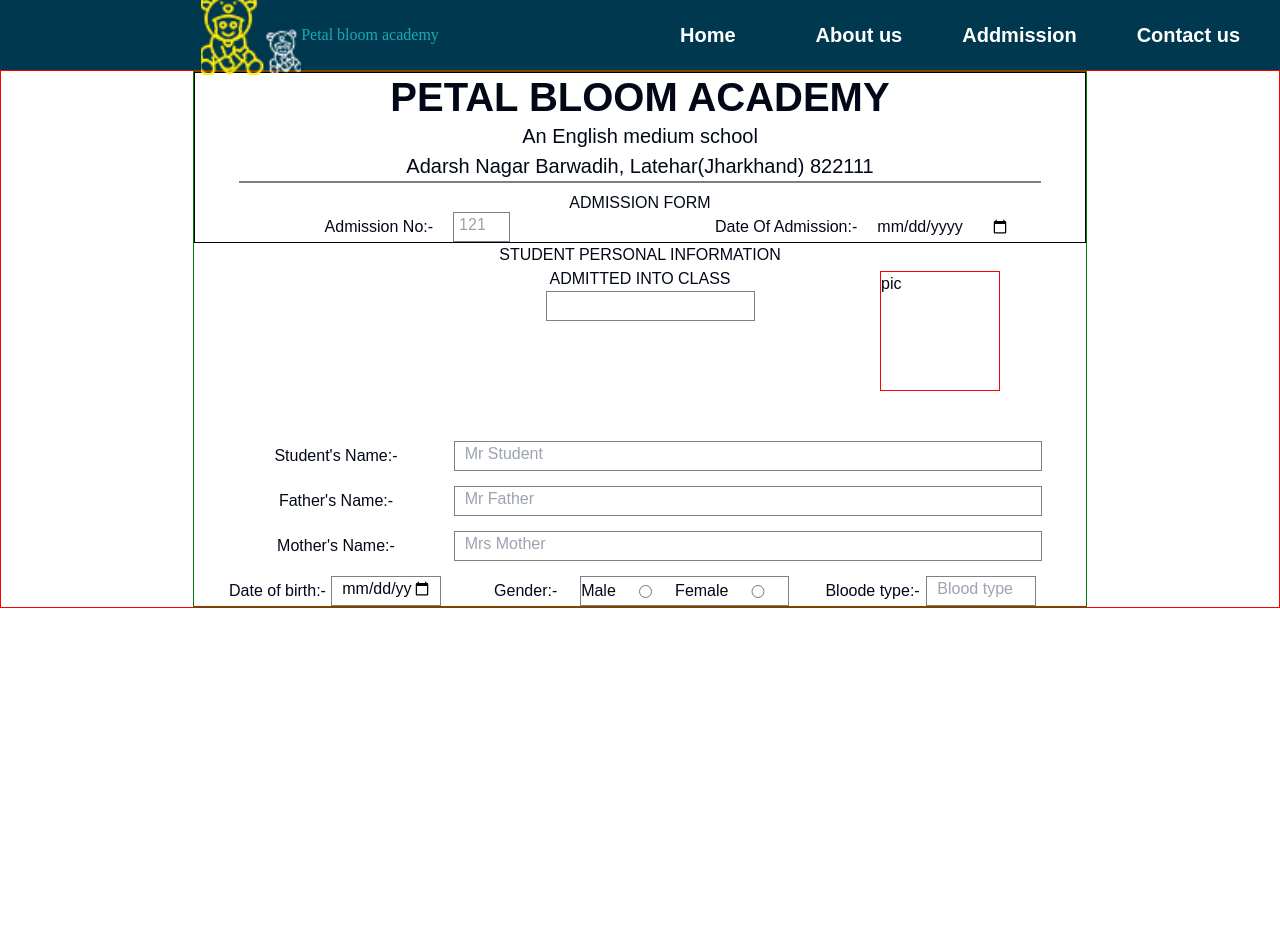
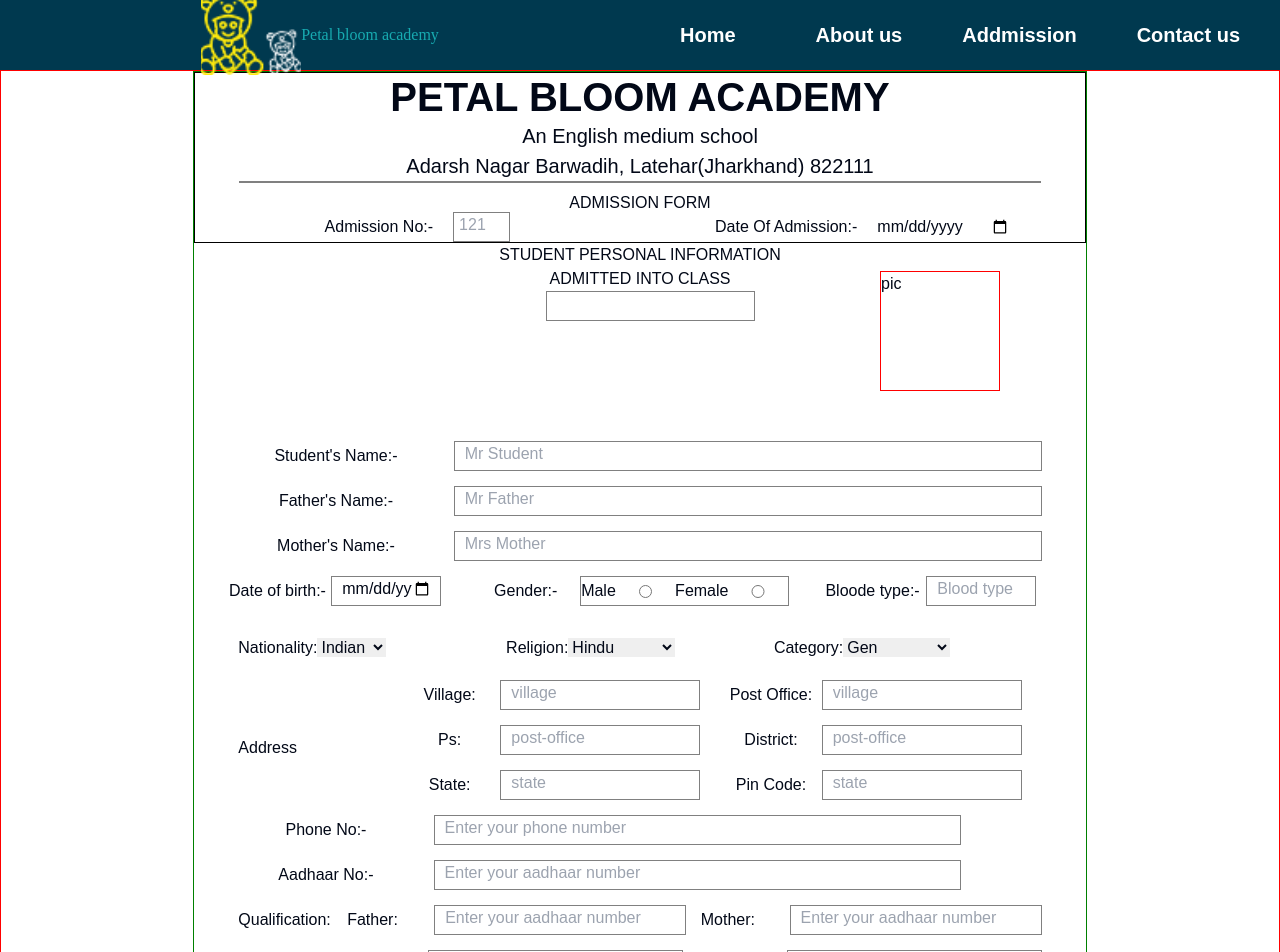
Before and after one commit to iamsid0908/petal-bloom, a React (Vite) app: page /admin in a window 1280 px wide. Shown: the top 952 px of the page. Before the commit the page ends 800 px from the top, so only its background shows below. Built offline with nearby package versions, Linux system fonts and the light colour scheme.

Commit message:
FEAT:continue building app form

```diff
--- a/src/Components/Admin/Admin.css
+++ b/src/Components/Admin/Admin.css
@@ -113,6 +113,7 @@
   align-items: center;
   justify-content: center;
   flex: 1;
+  margin-bottom: 15px;
 }
 .birth-label {
   flex: 1;
@@ -126,3 +127,50 @@
   position: relative;
   left: -50px;
 }
+.student-nationality {
+  display: flex;
+  align-items: center;
+  justify-content: center;
+  width: 90%;
+  margin-top: 15px;
+}
+.student-nationality-con {
+  flex: 1;
+}
+#religion {
+  width: 40%;
+}
+#category {
+  width: 40%;
+}
+.student-address {
+  display: flex;
+  align-items: center;
+  justify-content: center;
+  width: 90%;
+  margin-top: 20px;
+}
+.student-address-con {
+  flex: 1;
+}
+.student-address-con2 {
+  flex: 2;
+}
+.student-address-box {
+  width: 200px;
+  position: relative;
+  left: -20px;
+}
+.student-contact {
+  width: 90%;
+}
+.student-qualification {
+  width: 90%;
+  display: flex;
+  align-items: start;
+  justify-content: center;
+}
+.stud-qual {
+  position: relative;
+  top: 3px;
+}
--- a/src/Components/Admin/Admin.jsx
+++ b/src/Components/Admin/Admin.jsx
@@ -104,6 +104,175 @@ function Admin() {
               </div>
             </div>
           </div>
+          {/*nationality  */}
+          <div className="student-nationality">
+            <div className="student-nationality-con">
+              <label for="nation">Nationality:</label>
+              <select name="nation" id="nation">
+                <option value="indian">Indian</option>
+                <option value="others">Others</option>
+              </select>
+            </div>
+            <div className="student-nationality-con">
+              <label for="religion">Religion:</label>
+              <select name="religion" id="religion">
+                <option value="hindu">Hindu</option>
+                <option value="muslim">Muslim</option>
+                <option value="sikh">Sikh</option>
+                <option value="christian">Christian</option>
+              </select>
+            </div>
+            <div className="student-nationality-con">
+              <label for="category">Category:</label>
+              <select name="category" id="category">
+                <option value="gen">Gen</option>
+                <option value="obc">Obc</option>
+                <option value="ebc">Ebc</option>
+                <option value="sc">Sc</option>
+                <option value="st">St</option>
+              </select>
+            </div>
+          </div>
+          {/* address */}
+          <div className="student-address">
+            <div className="student-address-con">Address</div>
+            <div className="student-address-con2">
+              <div className="student-birth-con">
+                <label className="student-label birth-label ">Village:</label>
+                <div className="admission-box student-address-box">
+                  <input
+                    type="text"
+                    placeholder="village"
+                    className="student-input"
+                  />
+                </div>
+              </div>
+              <div className="student-birth-con">
+                <label className="student-label birth-label ">Ps:</label>
+                <div className="admission-box student-address-box">
+                  <input
+                    type="text"
+                    placeholder="post-office"
+                    className="student-input"
+                  />
+                </div>
+              </div>
+              <div className="student-birth-con">
+                <label className="student-label birth-label ">State:</label>
+                <div className="admission-box student-address-box">
+                  <input
+                    type="text"
+                    placeholder="state"
+                    className="student-input"
+                  />
+                </div>
+              </div>
+            </div>
+            <div className="student-address-con2">
+              <div className="student-birth-con">
+                <label className="student-label birth-label ">
+                  Post Office:
+                </label>
+                <div className="admission-box student-address-box">
+                  <input
+                    type="text"
+                    placeholder="village"
+                    className="student-input"
+                  />
+                </div>
+              </div>
+              <div className="student-birth-con">
+                <label className="student-label birth-label ">District:</label>
+                <div className="admission-box student-address-box">
+                  <input
+                    type="text"
+                    placeholder="post-office"
+                    className="student-input "
+                  />
+                </div>
+              </div>
+              <div className="student-birth-con">
+                <label className="student-label birth-label">Pin Code:</label>
+                <div className="admission-box student-address-box">
+                  <input
+                    type="text"
+                    placeholder="state"
+                    className="student-input"
+                  />
+                </div>
+              </div>
+            </div>
+          </div>
+          {/* cn */}
+          <div className="student-contact">
+            <div className="student-name">
+              <label className="student-label">Phone No:-</label>
+              <div className="admission-box student-box">
+                <input
+                  type="number"
+                  placeholder="Enter your phone number"
+                  className="student-input"
+                />
+              </div>
+            </div>
+            <div className="student-name">
+              <label className="student-label">Aadhaar No:-</label>
+              <div className="admission-box student-box">
+                <input
+                  type="number"
+                  placeholder="Enter your aadhaar number"
+                  className="student-input"
+                />
+              </div>
+            </div>
+          </div>
+          {/* qualification */}
+          <div className="student-qualification">
+            <div className="stud-qual">Qualification:</div>
+            <div className="student-name">
+              <label className="student-label">Father:</label>
+              <div className="admission-box student-box">
+                <input
+                  type="text"
+                  placeholder="Enter your aadhaar number"
+                  className="student-input"
+                />
+              </div>
+            </div>
+            <div className="student-name">
+              <label className="student-label">Mother:</label>
+              <div className="admission-box student-box">
+                <input
+                  type="text"
+                  placeholder="Enter your aadhaar number"
+                  className="student-input"
+                />
+              </div>
+            </div>
+          </div>
+          {/* occupation */}
+          <div className="student-qualification">
+            <div className="stud-qual">Occupation:</div>
+            <div className="student-name">
+              <label className="student-label">Father:</label>
+              <div className="admission-box student-box">
+                <input type="text" className="student-input" />
+              </div>
+            </div>
+            <div className="student-name">
+              <label className="student-label">Mother:</label>
+              <div className="admission-box student-box">
+                <input type="text" className="student-input" />
+              </div>
+            </div>
+          </div>
+          {/*  */}
+          <div className="student-name">
+            <label className="student-label">Name of Local Guardian :</label>
+            <div className="admission-box student-box">
+              <input type="text" className="student-input" />
+            </div>
+          </div>
         </div>
       </div>
     </div>
```
